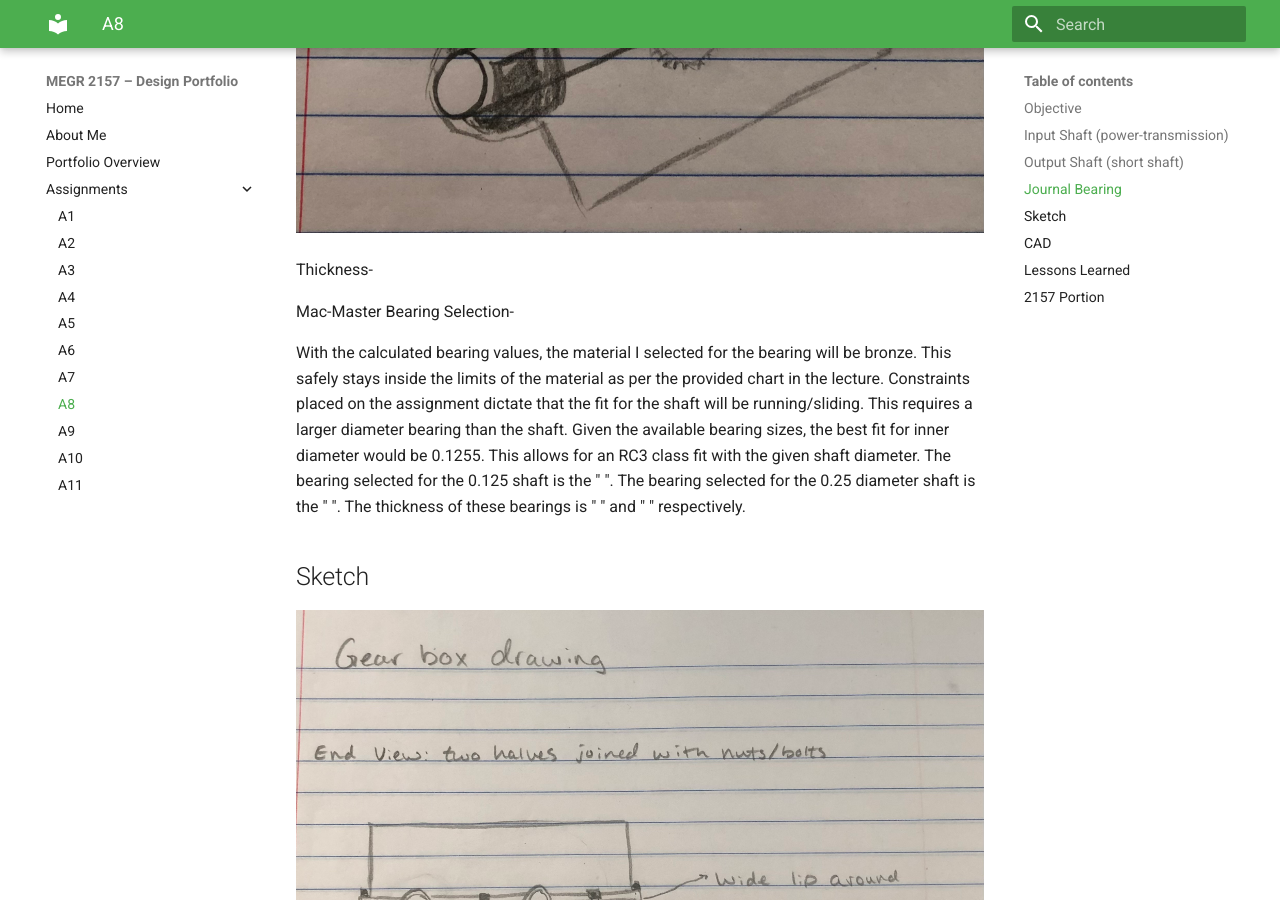
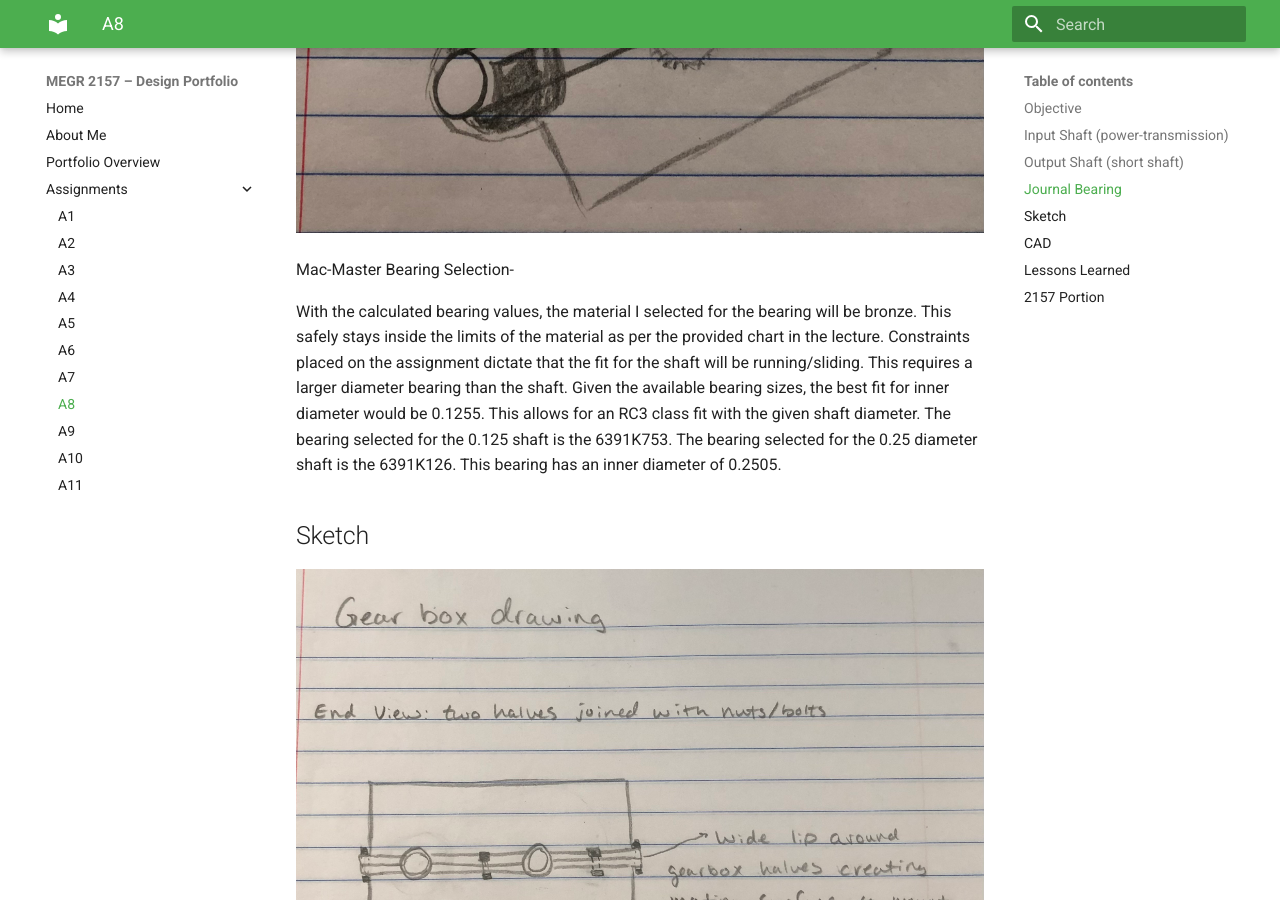
Before and after one commit to Taylor-Rockefeller-Portfolio/megr2157-portfolio, an MkDocs documentation site: the page built from docs/assignments/A08/index.md, in a window 1280 px wide and 900 px high, scrolled down 9353 px. Built offline with MkDocs 1.6.1 and Material for MkDocs 9.7.7, drawn with Linux system fonts in a browser that asks for light colours.

Commit message:
Refine bearing selection details in index.md
Removed redundant lines and clarified bearing selections.

```diff
--- a/docs/assignments/A08/index.md
+++ b/docs/assignments/A08/index.md
@@ -54,12 +54,9 @@ Input Shaft Bearing Equations-
 FBD-
 ![](IMG_1727.jpg)
 
-Thickness-
-
 Mac-Master Bearing Selection-
 
-With the calculated bearing values, the material I selected for the bearing will be bronze. This safely stays inside the limits of the material as per the provided chart in the lecture. Constraints placed on the assignment dictate that the fit for the shaft will be running/sliding. This requires a larger diameter bearing than the shaft. Given the available bearing sizes, the best fit for inner diameter would be 0.1255. This allows for an RC3 class fit with the given shaft diameter. The bearing selected for the 0.125 shaft is the "   ".   The bearing selected for the 0.25 diameter shaft is the "   ". The thickness of these bearings is "  " and "  " respectively.
-
+With the calculated bearing values, the material I selected for the bearing will be bronze. This safely stays inside the limits of the material as per the provided chart in the lecture. Constraints placed on the assignment dictate that the fit for the shaft will be running/sliding. This requires a larger diameter bearing than the shaft. Given the available bearing sizes, the best fit for inner diameter would be 0.1255. This allows for an RC3 class fit with the given shaft diameter. The bearing selected for the 0.125 shaft is the 6391K753. The bearing selected for the 0.25 diameter shaft is the 6391K126. This bearing has an inner diameter of 0.2505.
 ## Sketch
 
 ![](IMG_1728.jpg)
```
